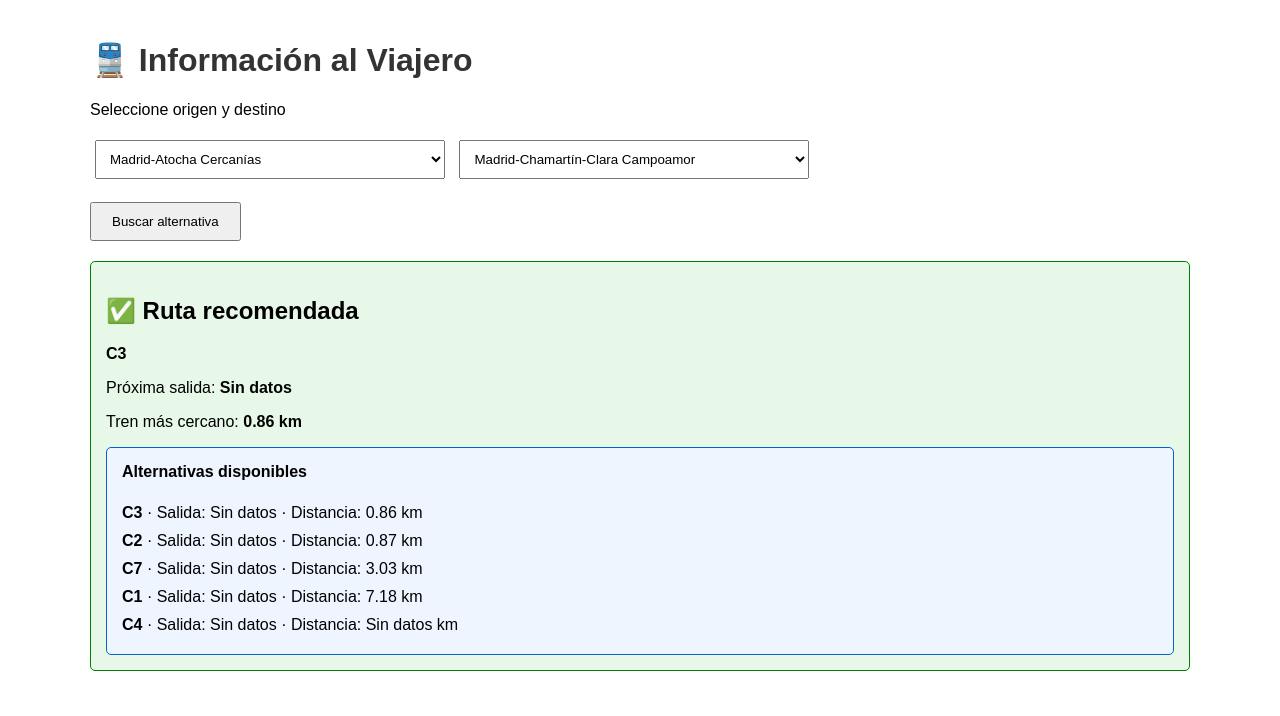
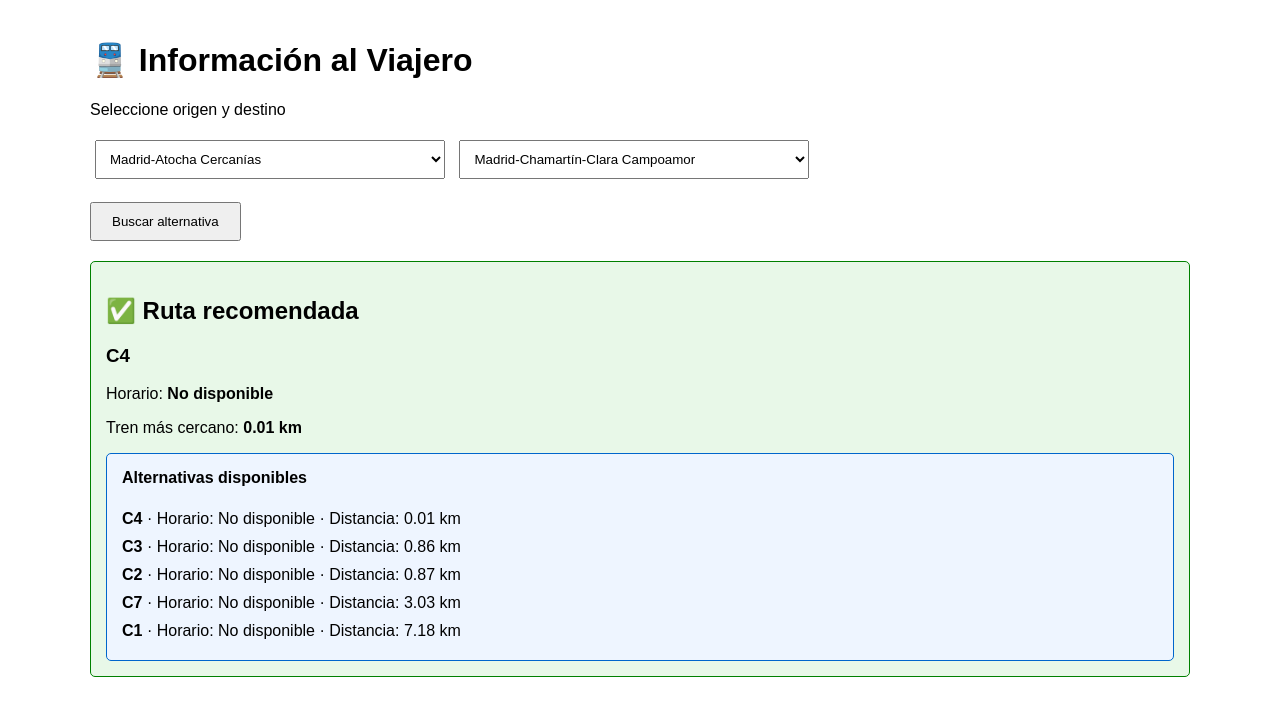
Before and after one commit to Estefycs95/renfe-al, a plain HTML site: page index.html in a window 1280 px wide. Both pictures are taken after a click on the button "Buscar alternativa". Drawn offline with Linux system fonts and the light colour scheme.

Commit message:
Update index.html

```diff
--- a/index.html
+++ b/index.html
@@ -1,39 +1,32 @@
 <!DOCTYPE html>
 <html lang="es">
-
 <head>
-
 <meta charset="UTF-8">
 <meta name="viewport" content="width=device-width, initial-scale=1.0">
-
 <title>Información al Viajero</title>
 
 <style>
 
 body{
-    font-family: Arial,sans-serif;
-    max-width:1100px;
-    margin:auto;
-    padding:20px;
-}
-
-h1{
-    color:#333;
+    font-family: Arial, sans-serif;
+    max-width: 1100px;
+    margin: auto;
+    padding: 20px;
 }
 
 select{
-    padding:10px;
-    min-width:350px;
-    margin:5px;
+    padding: 10px;
+    min-width: 350px;
+    margin: 5px;
 }
 
 button{
-    padding:10px 20px;
-    cursor:pointer;
+    padding: 10px 20px;
+    cursor: pointer;
 }
 
 #resultado{
-    margin-top:20px;
+    margin-top: 20px;
 }
 
 .ok{
@@ -63,7 +56,6 @@ button{
 }
 
 </style>
-
 </head>
 
 <body>
@@ -73,7 +65,6 @@ button{
 <p>Seleccione origen y destino</p>
 
 <select id="origen"></select>
-
 <select id="destino"></select>
 
 <br><br>
@@ -87,53 +78,34 @@ Buscar alternativa
 <script>
 
 async function obtenerEstaciones(){
-
-    const r =
-        await fetch("./estaciones-madrid.json");
-
+    const r = await fetch("./estaciones-madrid.json");
     return await r.json();
-
 }
 
 async function obtenerRutas(){
-
-    const r =
-        await fetch("./rutas-madrid.json");
-
+    const r = await fetch("./rutas-madrid.json");
     return await r.json();
-
 }
 
 async function obtenerSalidas(){
-
-    const r =
-        await fetch("./salidas.json");
-
+    const r = await fetch("./salidas.json");
     return await r.json();
-
 }
 
 async function obtenerVehiculos(){
-
-    const r =
-        await fetch("./vehiculos_resumen.json");
-
+    const r = await fetch("./vehiculos_resumen.json");
     return await r.json();
-
 }
 
 async function obtenerLineasAfectadas(){
 
-    const r =
-        await fetch("./incidencias.json");
+    const r = await fetch("./incidencias.json");
 
-    const datos =
-        await r.json();
+    const datos = await r.json();
 
-    const afectadas =
-        new Set();
+    const afectadas = new Set();
 
-    datos.entity.forEach(entidad => {
+    datos.entity?.forEach(entidad => {
 
         const texto =
             entidad.alert
@@ -155,20 +127,16 @@ async function obtenerLineasAfectadas(){
             return;
         }
 
-        entidad.alert
-            ?.informedEntity
-            ?.forEach(item => {
+        entidad.alert?.informedEntity?.forEach(item => {
 
             const m =
                 item.routeId
-                    ?.match(/C\d+[ab]?/i);
+                ?.match(/C\d+[ABab]?/i);
 
             if(m){
-
                 afectadas.add(
                     m[0].toUpperCase()
                 );
-
             }
 
         });
@@ -185,24 +153,27 @@ async function cargarEstaciones(){
         await obtenerEstaciones();
 
     const origen =
-        document.getElementById("origen");
+        document.getElementById(
+            "origen"
+        );
 
     const destino =
-        document.getElementById("destino");
-
-    origen.innerHTML = "";
-    destino.innerHTML = "";
+        document.getElementById(
+            "destino"
+        );
 
     Object.entries(estaciones)
 
         .sort((a,b)=>
+
             a[1].nombre.localeCompare(
                 b[1].nombre,
                 "es"
             )
+
         )
 
-        .forEach(([id,datos]) => {
+        .forEach(([id,datos])=>{
 
             const o1 =
                 document.createElement(
@@ -213,7 +184,9 @@ async function cargarEstaciones(){
             o1.textContent =
                 datos.nombre;
 
-            origen.appendChild(o1);
+            origen.appendChild(
+                o1
+            );
 
             const o2 =
                 document.createElement(
@@ -224,12 +197,102 @@ async function cargarEstaciones(){
             o2.textContent =
                 datos.nombre;
 
-            destino.appendChild(o2);
+            destino.appendChild(
+                o2
+            );
 
         });
 
     origen.value = "18000";
     destino.value = "17000";
+
+}
+
+function obtenerDistancia(
+    vehiculos,
+    estacion,
+    linea
+){
+
+    const datos =
+        vehiculos[estacion];
+
+    if(!datos){
+        return null;
+    }
+
+    if(datos[linea] != null){
+        return datos[linea];
+    }
+
+    if(linea === "C4"){
+
+        const a = datos["C4A"];
+        const b = datos["C4B"];
+
+        if(a != null && b != null){
+            return Math.min(a,b);
+        }
+
+        return a ?? b ?? null;
+    }
+
+    if(linea === "C8"){
+
+        const a = datos["C8A"];
+        const b = datos["C8B"];
+
+        if(a != null && b != null){
+            return Math.min(a,b);
+        }
+
+        return a ?? b ?? null;
+    }
+
+    return null;
+
+}
+
+function obtenerHora(
+    salidas,
+    estacion,
+    linea
+){
+
+    const datos =
+        salidas[estacion];
+
+    if(!datos){
+        return null;
+    }
+
+    if(datos[linea]){
+        return datos[linea];
+    }
+
+    if(linea === "C4"){
+
+        return (
+            datos["C4A"]
+            ||
+            datos["C4B"]
+            ||
+            null
+        );
+    }
+
+    if(linea === "C8"){
+
+        return (
+            datos["C8A"]
+            ||
+            datos["C8B"]
+            ||
+            null
+        );
+    }
+
+    return null;
 
 }
 
@@ -254,11 +317,9 @@ async function buscarRuta(){
         .innerHTML = `
         <div class="error">
         El origen y el destino son iguales.
-                </div>
-            `;
+        </div>`;
 
         return;
-
     }
 
     const rutas =
@@ -276,6 +337,7 @@ async function buscarRuta(){
     const lineasPosibles = [];
 
     Object.entries(rutas)
+
         .forEach(([linea, estaciones]) => {
 
             if(
@@ -300,49 +362,60 @@ async function buscarRuta(){
             )
         );
 
-    console.log(
-        "Origen:",
-        origen
-    );
-
-    console.log(
-        "Destino:",
-        destino
-    );
-
-    console.log(
-        "Lineas posibles:",
-        lineasPosibles
-    );
-
-    console.log(
-        "Disponibles:",
-        disponibles
-    );
-
     disponibles.sort((a,b)=>{
 
-        const distanciaA =
-            vehiculos[origen]?.[a]
-            ?? 999;
+        const da =
+            obtenerDistancia(
+                vehiculos,
+                origen,
+                a
+            ) ?? 999;
 
-        const distanciaB =
-            vehiculos[origen]?.[b]
-            ?? 999;
+        const db =
+            obtenerDistancia(
+                vehiculos,
+                origen,
+                b
+            ) ?? 999;
 
-        return distanciaA -
-               distanciaB;
+        return da - db;
 
     });
 
-    let html = "";
+    if(!disponibles.length){
 
-    if(disponibles.length > 0){
+        document
+        .getElementById(
+            "resultado"
+        )
+        .innerHTML = `
+        <div class="error">
+        <h2>🚨 Sin alternativa disponible</h2>
+        </div>
+        `;
+
+        return;
+
+    }
 
     const recomendada =
         disponibles[0];
 
-        html = `
+    const distancia =
+        obtenerDistancia(
+            vehiculos,
+            origen,
+            recomendada
+        );
+
+    const hora =
+        obtenerHora(
+            salidas,
+            origen,
+            recomendada
+        );
+
+    let html = `
 
     <div class="ok">
 
@@ -350,23 +423,19 @@ async function buscarRuta(){
         ✅ Ruta recomendada
         </h2>
 
-            <p>
-
-                <strong>
+        <h3>
         ${recomendada}
-                </strong>
-
-            </p>
+        </h3>
 
         <p>
 
-                Próxima salida:
+        Horario:
 
         <strong>
-
-                    ${salidas[origen]?.[recomendada]
-                    || "Sin datos"}
-
+        ${
+            hora ??
+            "No disponible"
+        }
         </strong>
 
         </p>
@@ -377,8 +446,11 @@ async function buscarRuta(){
 
         <strong>
 
-                    ${vehiculos[origen]?.[recomendada]
-                    ?? "Sin datos"} km
+        ${
+            distancia != null
+            ? distancia + " km"
+            : "No disponible"
+        }
 
         </strong>
 
@@ -392,53 +464,55 @@ async function buscarRuta(){
 
             <br><br>
 
-                ${disponibles.map(
-                    linea =>
+    `;
 
-                    `<div class="linea">
+    disponibles.forEach(linea=>{
+
+        const d =
+            obtenerDistancia(
+                vehiculos,
+                origen,
+                linea
+            );
+
+        const h =
+            obtenerHora(
+                salidas,
+                origen,
+                linea
+            );
+
+        html += `
+
+        <div class="linea">
 
         <strong>${linea}</strong>
 
-                    · Salida:
-                    ${salidas[origen]?.[linea]
-                    || "Sin datos"}
+        · Horario:
+
+        ${
+            h ??
+            "No disponible"
+        }
 
         · Distancia:
-                    ${vehiculos[origen]?.[linea]
-                    ?? "Sin datos"} km
 
-                    </div>`
-
-                ).join("")}
-
-            </div>
+        ${
+            d != null
+            ? d + " km"
+            : "No disponible"
+        }
 
         </div>
 
         `;
 
-    }else{
+    });
 
-        html = `
-
-        <div class="error">
-
-            <h2>
-                🚨 Sin alternativa disponible
-            </h2>
-
-            <p>
-
-                No existen líneas válidas
-                para este trayecto.
-
-            </p>
-
+    html += `
         </div>
-
+    </div>
     `;
-
-    }
 
     document
     .getElementById(
```
Lines whose indentation alone changed are shown as unchanged.
